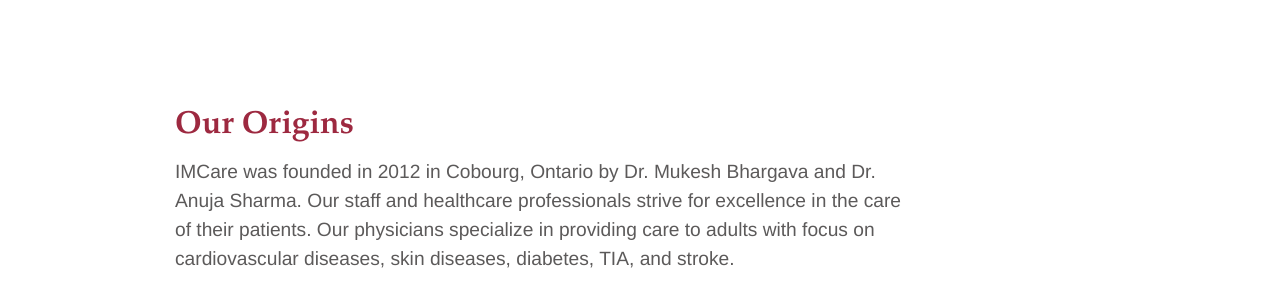
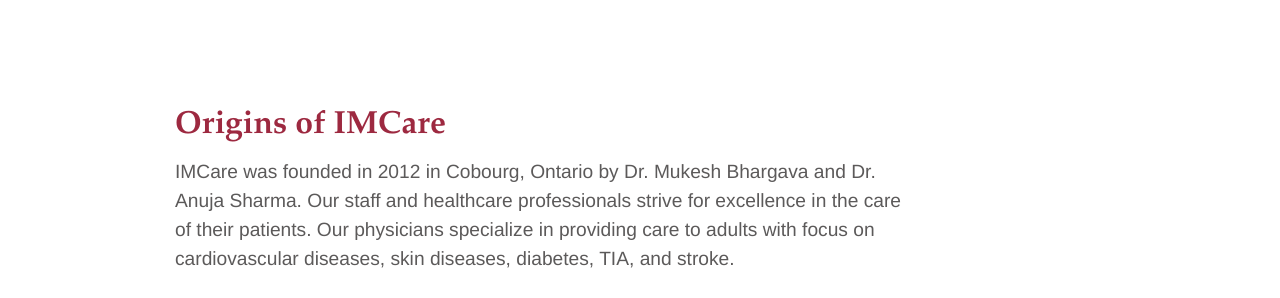
Before and after one commit to imcare-canada/imcare-canada.github.io, a Jekyll site: the page built from index.md, in a window 1280 px wide. Shown: the part 682-980 px from the top of the page. Built offline with Jekyll 4.4.1, drawn with Linux system fonts in a browser that asks for light colours.

Commit message:
Update index.md

```diff
--- a/index.md
+++ b/index.md
@@ -12,7 +12,7 @@ head_content: |
 ---
 
 
-## Our Origins
+## Origins of IMCare
 IMCare was founded in 2012 in Cobourg, Ontario by Dr. Mukesh Bhargava and Dr. Anuja Sharma. Our staff and healthcare professionals strive for excellence in the care of their patients. Our physicians specialize in providing care to adults with focus on cardiovascular diseases, skin diseases, diabetes, TIA, and stroke.
 
 **Please don't hesitate to <a href="/contact">contact us</a> if you have any questions.**
```
